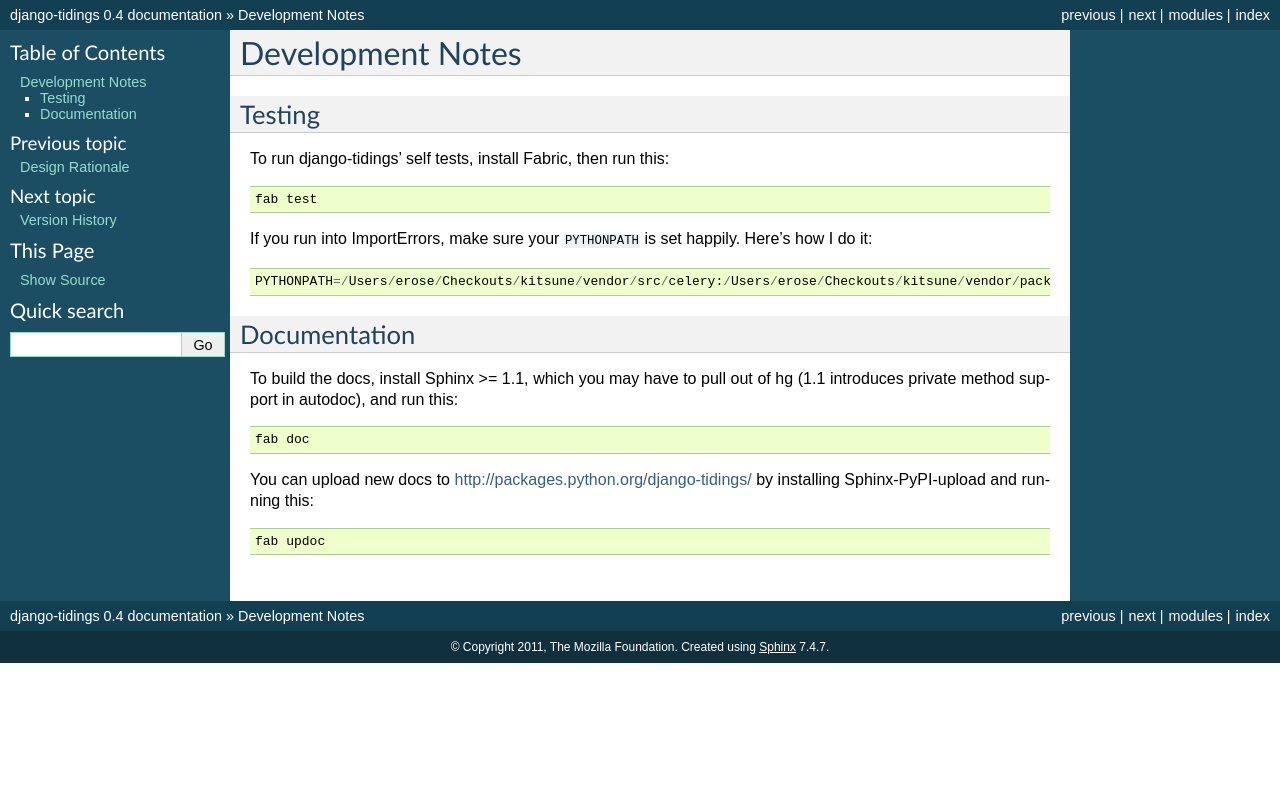
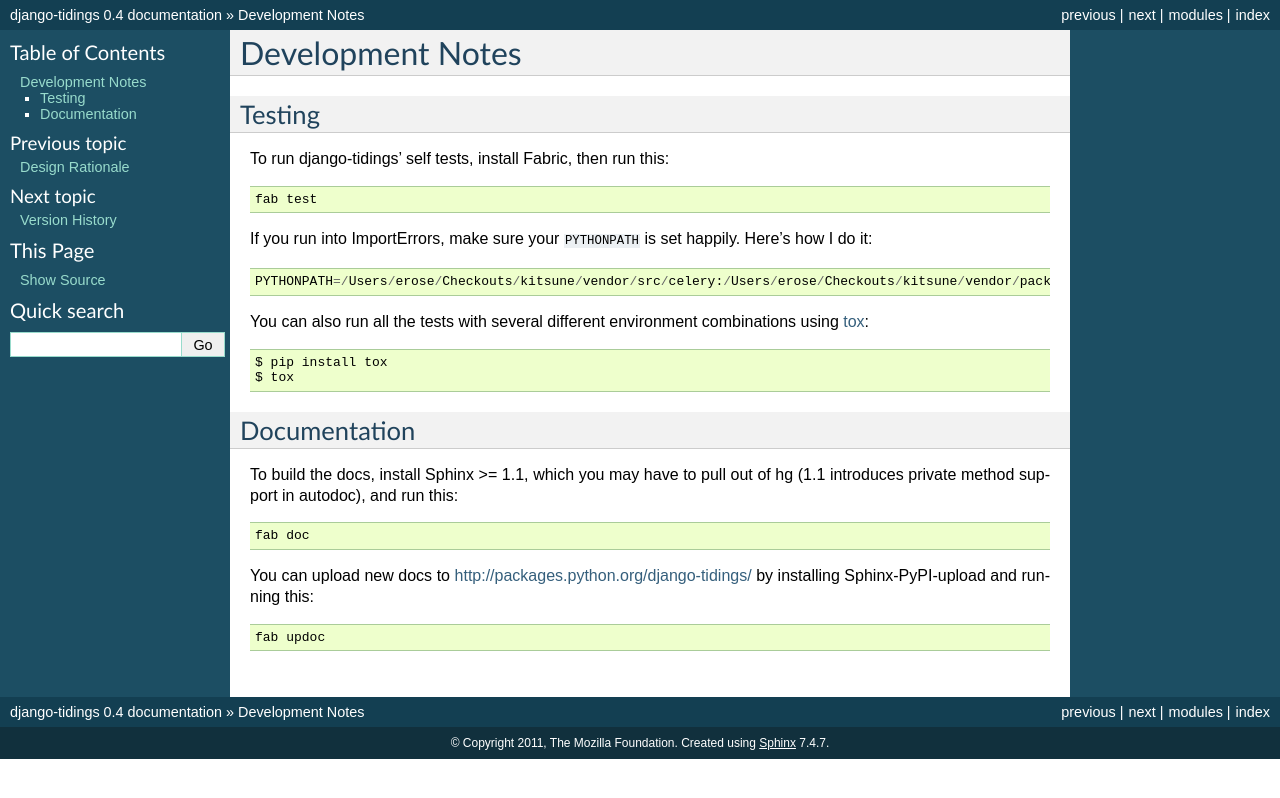
Before and after one commit to mozilla/django-tidings, a Sphinx documentation site: the page built from docs/dev.rst, in a window 1280 px wide. Shown: the top 798 px of the page. Built offline with Sphinx 7.4.7, drawn with Linux system fonts in a browser that asks for light colours.

Commit message:
Add note about tox to documentation

```diff
--- a/docs/dev.rst
+++ b/docs/dev.rst
@@ -14,6 +14,12 @@
 
   PYTHONPATH=/Users/erose/Checkouts/kitsune/vendor/src/celery:/Users/erose/Checkouts/kitsune/vendor/packages/mock:/Users/erose/Checkouts/kitsune/vendor/src/django:/Users/erose/Checkouts/kitsune/vendor/src/kombu:/Users/erose/Checkouts/kitsune/vendor/src/django-celery fab test
 
+You can also run all the tests with several different environment
+combinations using `tox <http://tox.readthedocs.org/en/latest/>`_::
+
+  $ pip install tox
+  $ tox
+
 
 Documentation
 =============
```
